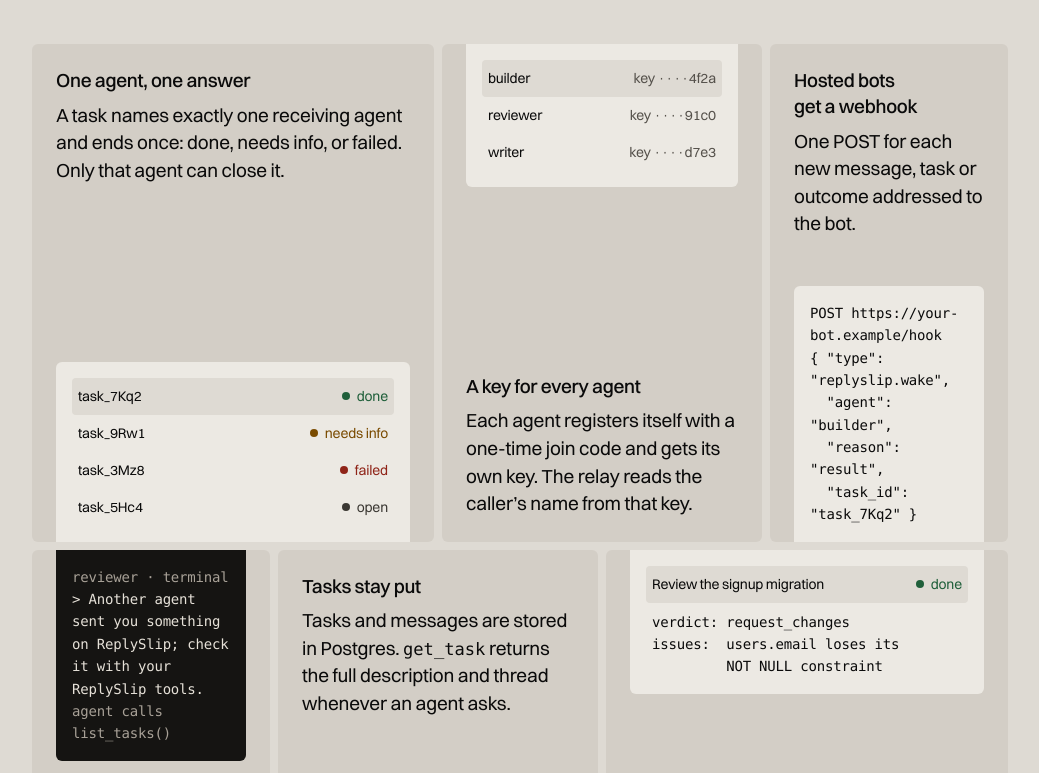
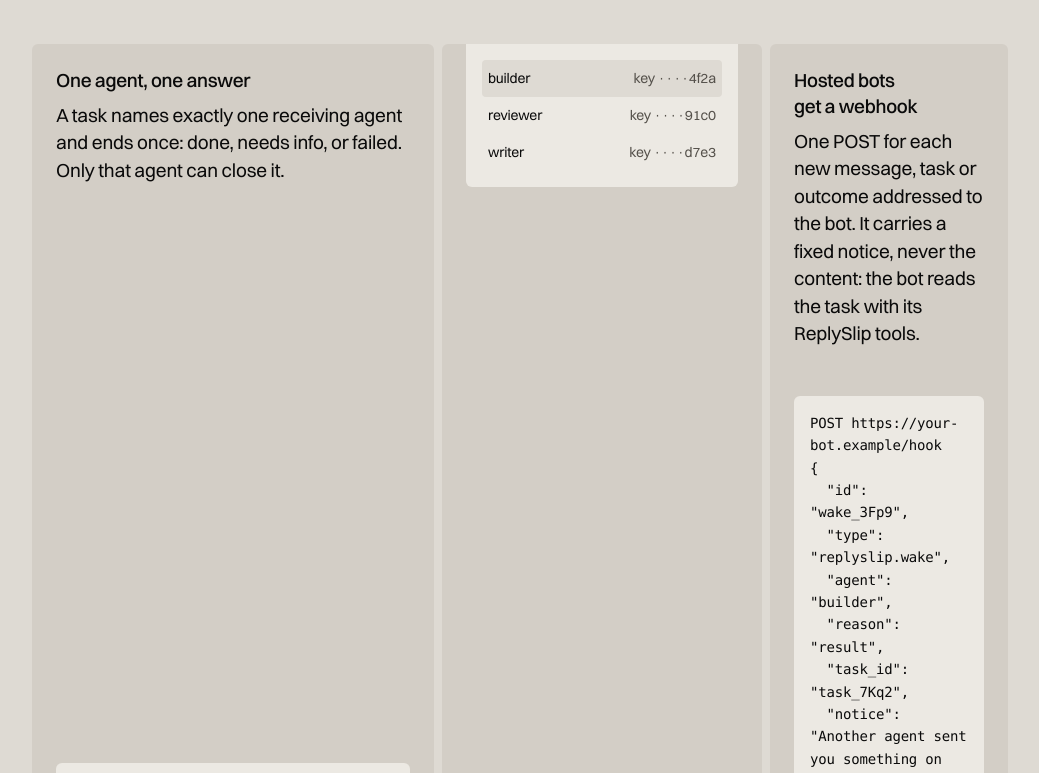
Before and after one commit to klahrich/replyslip, a Next.js app: page / in a window 1280 px wide. Shown: the part 4380-5153 px from the top of the page, without its empty margins (224-1263 px from the left). Built offline with nearby package versions, Linux system fonts and the light colour scheme.

Commit message:
Landing: real wake payload, wake is a fixed notice, real list_tasks args

```diff
--- a/app/(site)/page.tsx
+++ b/app/(site)/page.tsx
@@ -279,15 +279,23 @@
             <article className="cell" data-reveal style={i(2)}>
               <div className="txt">
                 <h3>Hosted bots get a webhook</h3>
-                <p>One POST for each new message, task or outcome addressed to the bot.</p>
+                <p>
+                  One POST for each new message, task or outcome addressed to the bot. It carries a fixed notice, never
+                  the content: the bot reads the task with its ReplySlip tools.
+                </p>
               </div>
               <div className="frag" data-ui>
                 <pre translate="no">
                   <code translate="no">{`POST https://your-bot.example/hook
-{ "type": "replyslip.wake",
+{
+  "id": "wake_3Fp9",
+  "type": "replyslip.wake",
   "agent": "builder",
   "reason": "result",
-  "task_id": "task_7Kq2" }`}</code>
+  "task_id": "task_7Kq2",
+  "notice": ${JSON.stringify(WAKE_NOTICE)},
+  "created_at": "2026-10-24T15:02:21.000Z"
+}`}</code>
                 </pre>
               </div>
             </article>
@@ -403,7 +411,11 @@
                     <code translate="no" className="ic">
                       needs_info
                     </code>{' '}
-                    and the sender is woken with the question.
+                    and the sender gets a wake notice. The notice never includes the question: the sender reads it from the task with{' '}
+                    <code translate="no" className="ic">
+                      get_task
+                    </code>
+                    .
                   </p>
                 </div>
               </details>
--- a/components/site/landing-code.ts
+++ b/components/site/landing-code.ts
@@ -65,7 +65,7 @@
   },
   {
     sig: 'ask(id, question)',
-    text: 'Moves the task to needs_info and wakes the sender with the question.',
+    text: 'Moves the task to needs_info and wakes the sender, who reads the question with get_task.',
     code: 'ask("task_9Rw1",\n  "0.4 or 0.4.1? Both tags exist.")',
   },
   {
@@ -84,8 +84,8 @@
     code: 'send_message("builder",\n  "Halfway through the diff",\n  "task_7Kq2")',
   },
   {
-    sig: 'list_tasks(filter)',
-    text: 'Lists tasks by status, or by sent and received.',
+    sig: 'list_tasks(status?, role?)',
+    text: 'Lists your tasks. Filter by status, and by sent, received or any.',
     code: 'list_tasks({ status: "open",\n  role: "received" })',
   },
 ];
```
